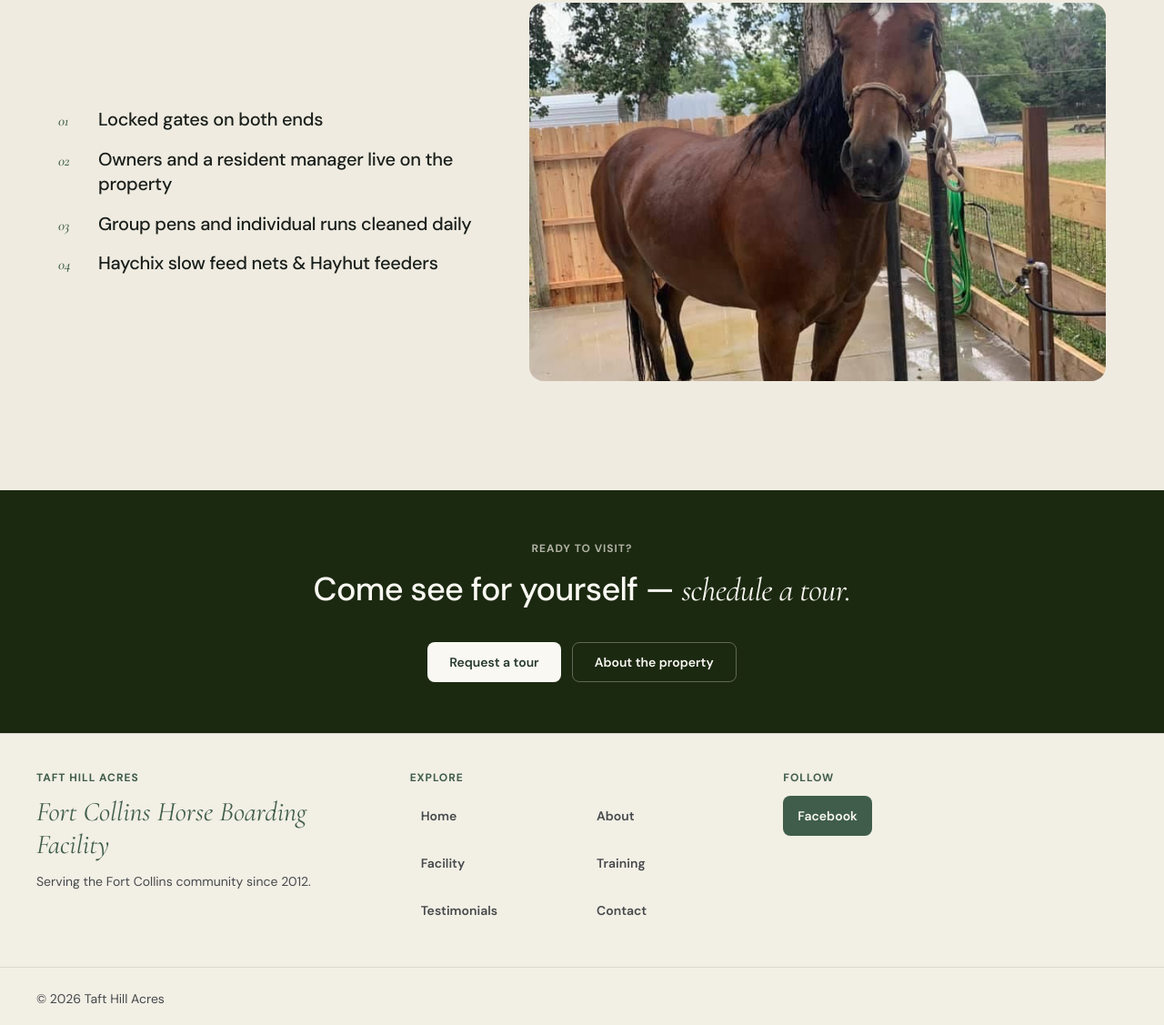
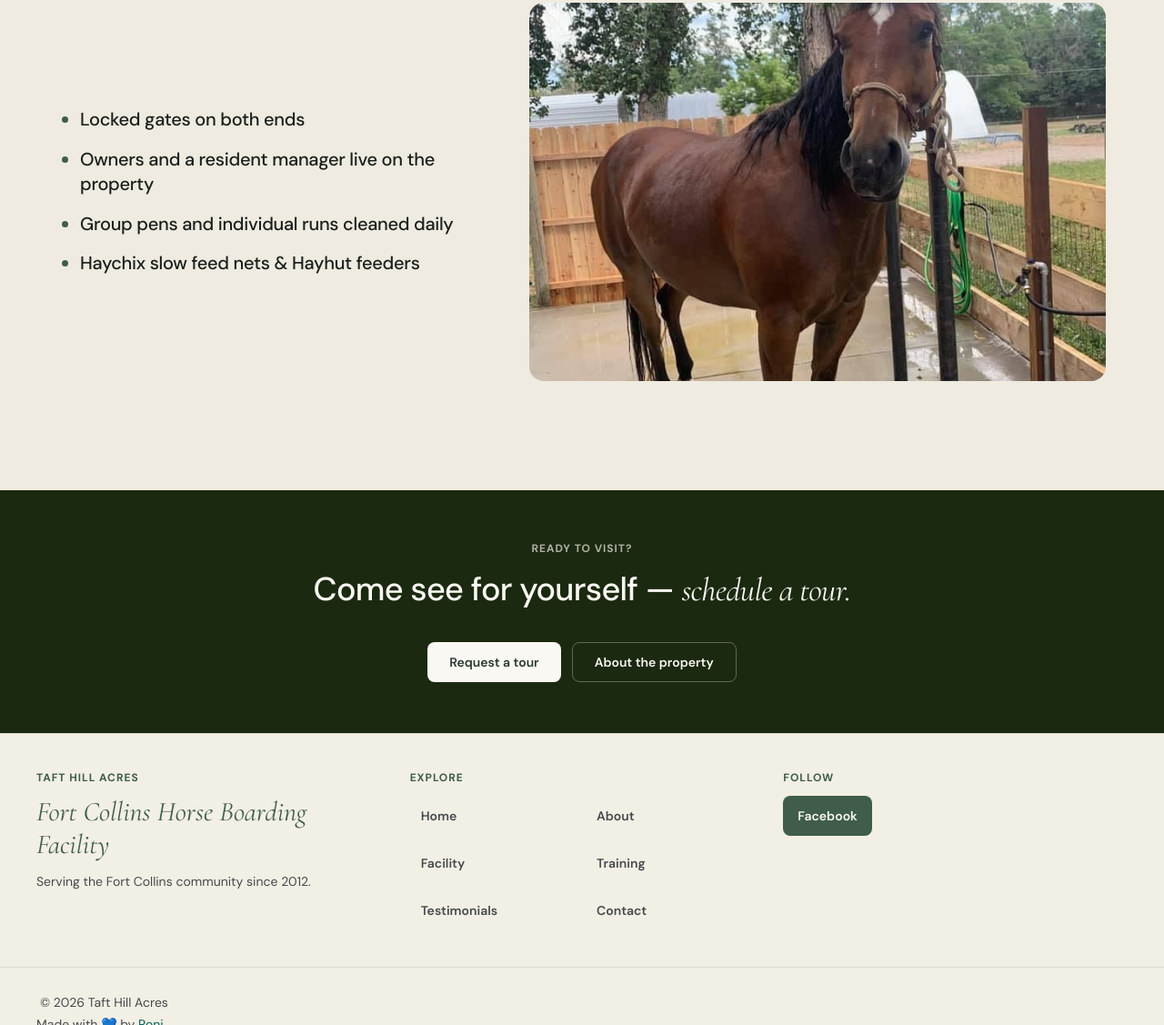
Before and after one commit to OlliesWorld/tafthill-sanity, an Astro site: page /facility in a window 1280 px wide. Shown: the part 2491-3618 px from the top of the page at 91% size. Built offline with nearby package versions, Linux system fonts and the light colour scheme; Astro itself is replaced by a stand-in of ours.

Commit message:
add me and fix facilities lists

```diff
--- a/src/components/Footer.astro
+++ b/src/components/Footer.astro
@@ -31,6 +31,7 @@
   </div>
 
   <div class="mx-auto mt-10 w-full max-w-7xl border-t border-brand-ink/10 px-4 pt-6 text-sm text-brand-muted sm:px-6 lg:px-10">
-    <p class="m-0">&copy; {new Date().getFullYear()} Taft Hill Acres</p>
+    <p class="m-1">&copy; {new Date().getFullYear()} Taft Hill Acres</p>
+    <p class="mb-0">Made with 💙 by <a href="https://www.roni.rocks" target="_blank" rel="noopener noreferrer" class="text-teal-800 hover:font-bold">Roni</a></p>
   </div>
 </footer>
--- a/src/pages/facility.astro
+++ b/src/pages/facility.astro
@@ -75,12 +75,9 @@ const rows = [
             decoding="async"
             class="w-full rounded-2xl object-cover lg:h-[26rem] lg:w-[55%] lg:shrink-0"
           />
-          <ul role="list" class="flex flex-col gap-4">
+          <ul role="list" class="list-disc space-y-4 pl-6 marker:text-brand-green">
             {row.items.map((item, i) => (
-              <li class="flex items-baseline gap-4 text-xl font-medium leading-snug tracking-[-0.015em] text-brand-ink">
-                <span aria-hidden="true" class="min-w-[1.75rem] font-serif italic text-base text-brand-green">
-                  {String(i + 1).padStart(2, "0")}
-                </span>
+              <li class="text-xl font-medium leading-snug tracking-[-0.015em] text-brand-ink">
                 <span>{item}</span>
               </li>
             ))}
```
Also changed, not shown: 10 other files.
